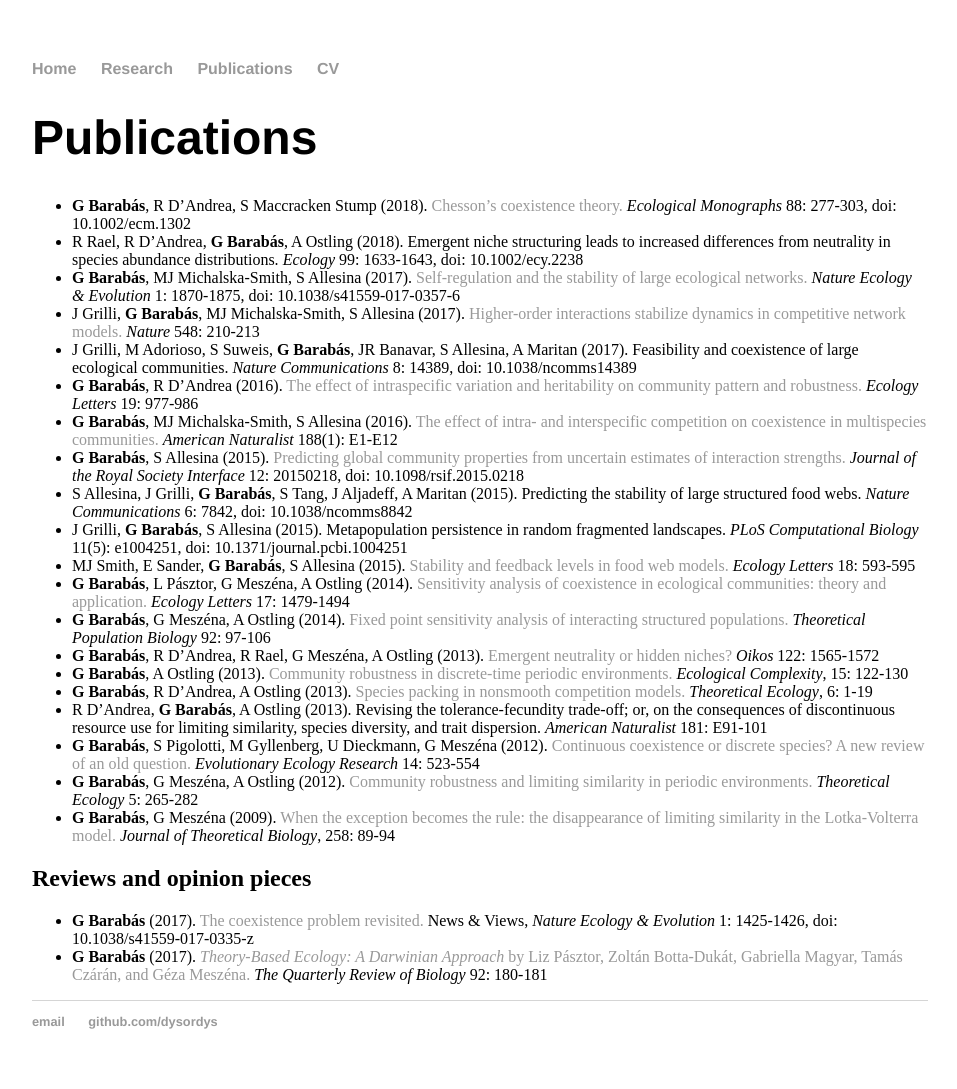
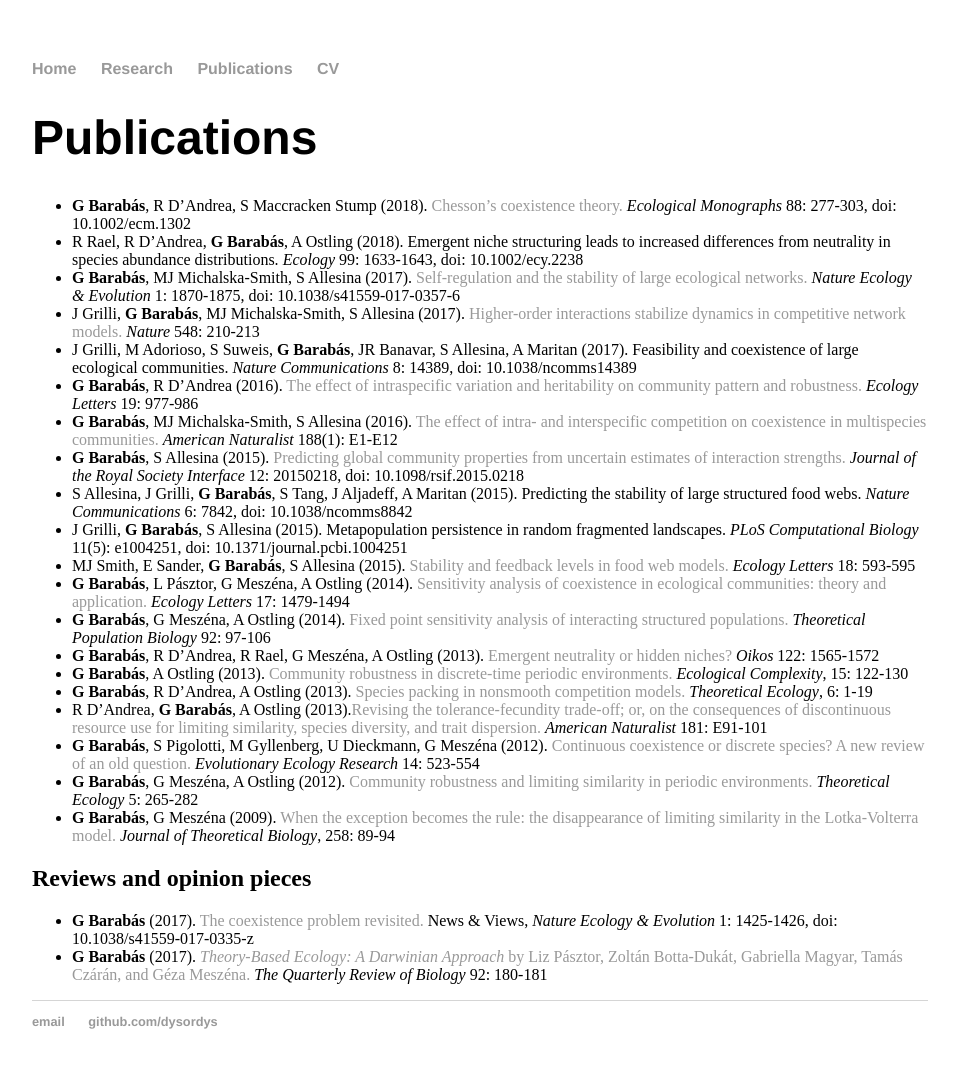
Before and after one commit to dysordys/dysordys.github.io, a Jekyll site: the page built from publications.md, in a window 1280 px wide. Shown: the whole page, without its empty margins (160-1117 px from the left). Built offline with Jekyll 4.4.1, drawn with Linux system fonts in a browser that asks for light colours; our own code applies the rules of GitHub Pages for plain Markdown files; part of the change alters nothing that is shown.

```diff
--- a/publications.md
+++ b/publications.md
@@ -17,7 +17,7 @@ Publications
 * **G Barabás**, R D'Andrea, R Rael, G Meszéna, A Ostling (2013). [Emergent neutrality or hidden niches?](./publications/vergnon_final.pdf) *Oikos* 122: 1565-1572
 * **G Barabás**, A Ostling (2013). [Community robustness in discrete-time periodic environments.](./publications/disc_final.pdf) *Ecological Complexity*, 15: 122-130
 * **G Barabás**, R D'Andrea, A Ostling (2013). [Species packing in nonsmooth competition models.](./publications/kinky_final.pdf) *Theoretical Ecology*, 6: 1-19
-* R D'Andrea, **G Barabás**, A Ostling (2013). Revising the tolerance-fecundity trade-off; or, on the consequences of discontinuous resource use for limiting similarity, species diversity, and trait dispersion. *American Naturalist* 181: E91-101
+* R D'Andrea, **G Barabás**, A Ostling (2013).[Revising the tolerance-fecundity trade-off; or, on the consequences of discontinuous resource use for limiting similarity, species diversity, and trait dispersion.](./publications/tfm_final.pdf) *American Naturalist* 181: E91-101
 * **G Barabás**, S Pigolotti, M Gyllenberg, U Dieckmann, G Meszéna (2012). [Continuous coexistence or discrete species? A new review of an old question.](./publications/contcoex_final.pdf) *Evolutionary Ecology Research* 14: 523-554
 * **G Barabás**, G Meszéna, A Ostling (2012). [Community robustness and limiting similarity in periodic environments.](./publications/cycle_final.pdf) *Theoretical Ecology* 5: 265-282
 * **G Barabás**, G Meszéna (2009). [When the exception becomes the rule: the disappearance of limiting similarity in the Lotka-Volterra model.](./publications/packing_final.pdf) *Journal of Theoretical Biology*, 258: 89-94
```
Also changed, not shown: 1 other file.
